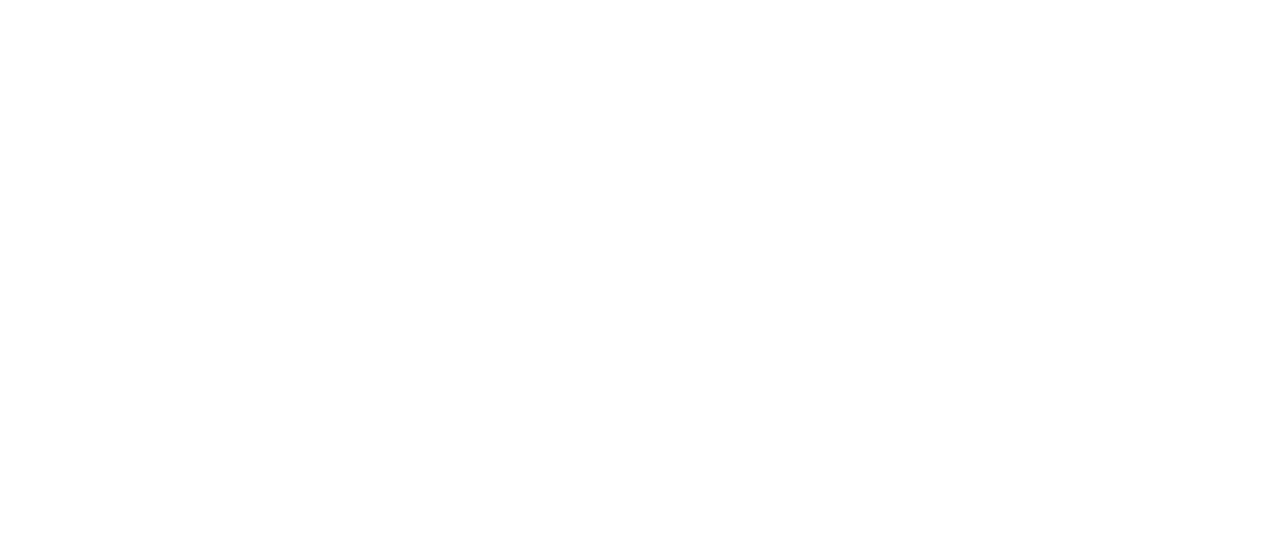
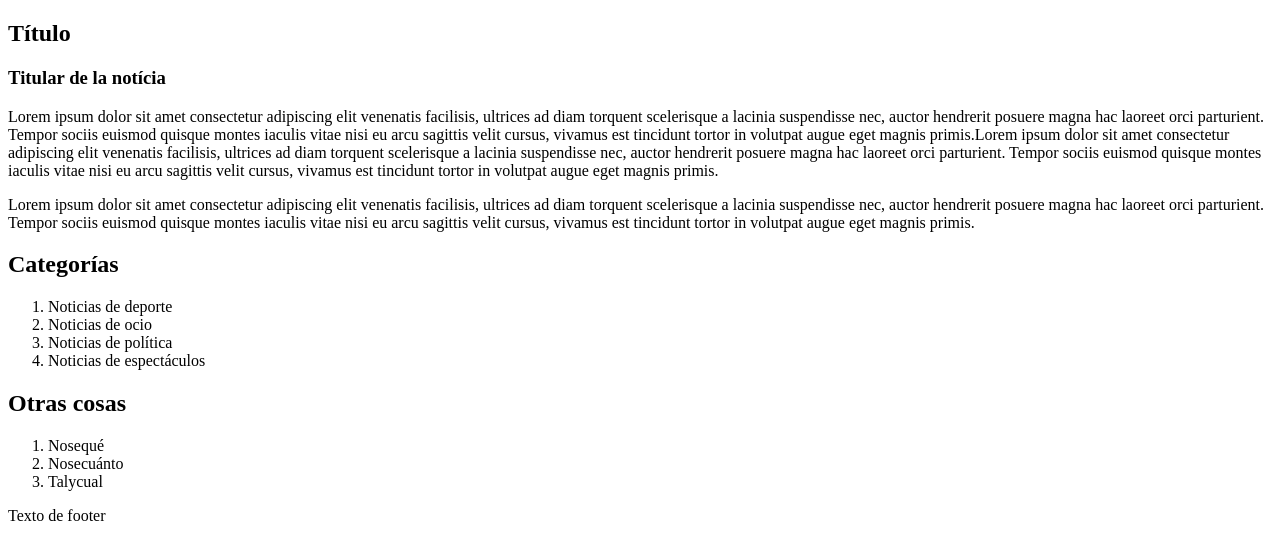
Before and after one commit to MariaDelMar23/202204-W1EXCSSLayout-mariadelmar-cegarra, a plain HTML site: page index.html in a window 1280 px wide. Drawn offline with Linux system fonts and the light colour scheme.

Commit message:
Added html content

```diff
--- a/index.html
+++ b/index.html
@@ -6,5 +6,57 @@
     <meta name="viewport" content="width=device-width, initial-scale=1.0" />
     <title>Document</title>
   </head>
-  <body></body>
+  <body>
+    <section class="title">
+      <h1>Título</h1>
+    </section>
+    <section class="text">
+      <section class="text__titular">
+        <h1>Titular de la notícia</h1>
+        <p>
+          Lorem ipsum dolor sit amet consectetur adipiscing elit venenatis
+          facilisis, ultrices ad diam torquent scelerisque a lacinia suspendisse
+          nec, auctor hendrerit posuere magna hac laoreet orci parturient.
+          Tempor sociis euismod quisque montes iaculis vitae nisi eu arcu
+          sagittis velit cursus, vivamus est tincidunt tortor in volutpat augue
+          eget magnis primis.Lorem ipsum dolor sit amet consectetur adipiscing
+          elit venenatis facilisis, ultrices ad diam torquent scelerisque a
+          lacinia suspendisse nec, auctor hendrerit posuere magna hac laoreet
+          orci parturient. Tempor sociis euismod quisque montes iaculis vitae
+          nisi eu arcu sagittis velit cursus, vivamus est tincidunt tortor in
+          volutpat augue eget magnis primis.
+        </p>
+        <p>
+          Lorem ipsum dolor sit amet consectetur adipiscing elit venenatis
+          facilisis, ultrices ad diam torquent scelerisque a lacinia suspendisse
+          nec, auctor hendrerit posuere magna hac laoreet orci parturient.
+          Tempor sociis euismod quisque montes iaculis vitae nisi eu arcu
+          sagittis velit cursus, vivamus est tincidunt tortor in volutpat augue
+          eget magnis primis.
+        </p>
+      </section>
+      <section class="text__index">
+        <section class="categories">
+          <h2>Categorías</h2>
+          <ol>
+            <li>Noticias de deporte</li>
+            <li>Noticias de ocio</li>
+            <li>Noticias de política</li>
+            <li>Noticias de espectáculos</li>
+          </ol>
+        </section>
+        <section class="otras-cosas">
+          <h2>Otras cosas</h2>
+          <ol>
+            <li>Nosequé</li>
+            <li>Nosecuánto</li>
+            <li>Talycual</li>
+          </ol>
+        </section>
+      </section>
+    </section>
+    <section class="footer">
+      <p>Texto de footer</p>
+    </section>
+  </body>
 </html>
```
